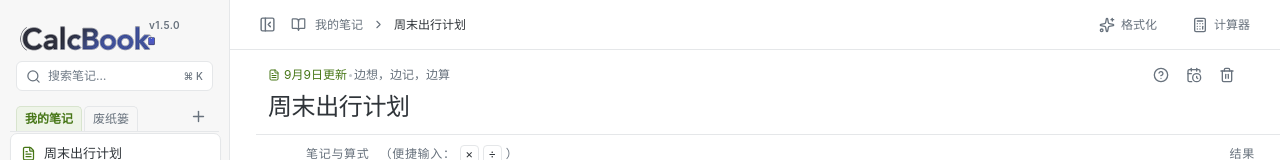
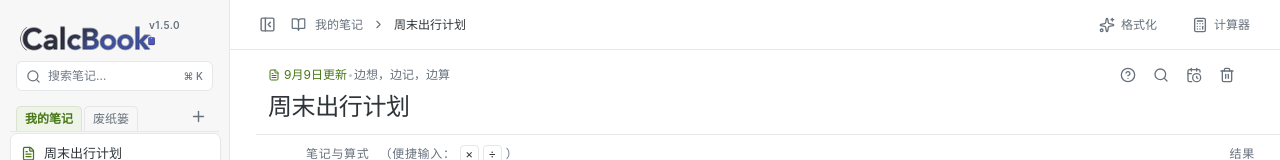
Before and after one commit to Tairraos/calcbook, a React (Vite) app: page / in a window 1280 px wide. Shown: the top 160 px of the page. Built offline with nearby package versions, Linux system fonts and the light colour scheme.

Commit message:
fix: 替换/格式化后连续 Cmd+Z 重复正文——execCommand 成功时让位原生撤销栈

```diff
--- a/src/App.tsx
+++ b/src/App.tsx
@@ -288,12 +288,15 @@ export default function App() {
       return;
     }
     void recordNoteHistory(selected.id, selected.body);
-    formatUndoRef.current = { noteId: selected.id, previous: selected.body, formatted: text };
     if (textarea) {
       textarea.focus();
       textarea.setSelectionRange(0, textarea.value.length);
       try {
         if (document.execCommand("insertText", false, text)) {
+          // execCommand 成功：原生撤销栈已接管这条记录，应用内撤销必须让位——
+          // 两套同时存在时，第一次 Cmd+Z 走状态恢复、第二次又回放原生条目，
+          // 按旧坐标删插会把原文复制一份（实测 bug）。
+          formatUndoRef.current = null;
           setNotice(`已替换 ${count} 处`);
           findReplaceRef.current?.focus();
           return;
@@ -302,6 +305,8 @@ export default function App() {
         // execCommand 不可用时走状态替换
       }
     }
+    // 回退路径：React 状态替换无原生撤销条目，用 formatUndoRef 应用内撤销兜底
+    formatUndoRef.current = { noteId: selected.id, previous: selected.body, formatted: text };
     patchNote({ body: text });
     setNotice(`已替换 ${count} 处`);
   }
@@ -586,15 +591,15 @@ export default function App() {
     }
     // 格式化是破坏性操作：整理前的内容先留档进历史
     void recordNoteHistory(selected.id, selected.body);
-    // 应用内撤销：格式化走 React 状态替换，原生撤销栈不可靠，
-    // 记住格式化前的正文，Cmd+Z 在无后续编辑时直接恢复。
-    formatUndoRef.current = { noteId: selected.id, previous: selected.body, formatted };
     const textarea = editorRef.current;
     if (textarea && formatted.length <= MAX_NOTE_LENGTH) {
       textarea.focus();
       textarea.setSelectionRange(0, textarea.value.length);
       try {
         if (document.execCommand("insertText", false, formatted)) {
+          // execCommand 成功：原生撤销栈接管（一次 Cmd+Z 还原），
+          // 不能再挂应用内撤销，否则连续 Cmd+Z 双轨回放会重复正文
+          formatUndoRef.current = null;
           setNotice("已按格式设置整理本页算式");
           return;
         }
@@ -602,6 +607,9 @@ export default function App() {
         // execCommand 不可用时走状态替换
       }
     }
+    // 回退路径：React 状态替换，原生撤销栈没有这条记录，
+    // 记住格式化前的正文，Cmd+Z 在无后续编辑时直接恢复。
+    formatUndoRef.current = { noteId: selected.id, previous: selected.body, formatted };
     update((before) => ({
       ...before,
       notes: before.notes.map((note) =>
@@ -1034,6 +1042,9 @@ export default function App() {
                   <IconButton title="语法速查" onClick={() => setHelpOpen(true)}>
                     <CircleHelp size={16} />
                   </IconButton>
+                  <IconButton title="查找替换（Cmd+F）" onClick={openFind}>
+                    <Search size={16} />
+                  </IconButton>
                   <IconButton title="历史记录" onClick={() => setHistoryOpen(true)}>
                     <CalendarClock size={16} />
                   </IconButton>
```
